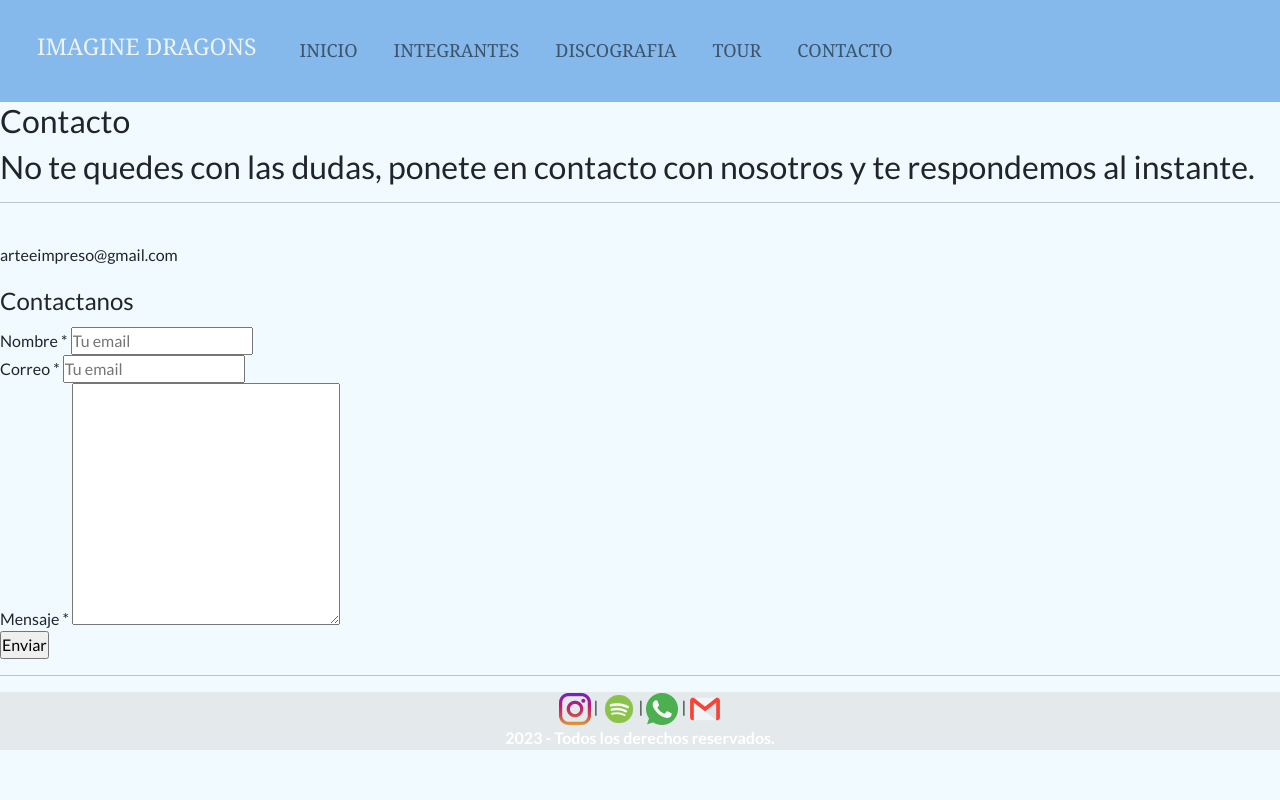
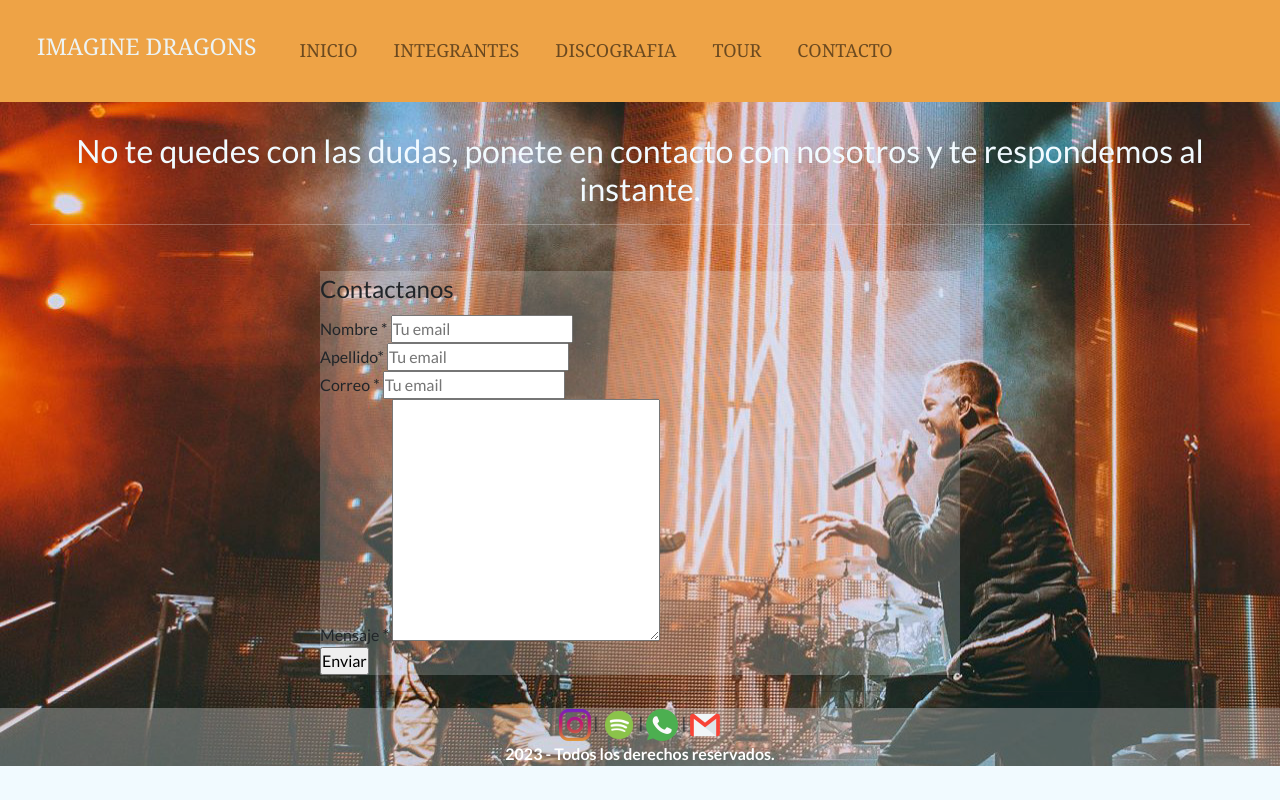
Before and after one commit to facundo-2022/Pf-Metzler-Facundo, a website: page paginas/contacto.html in a window 1280 px wide. Drawn offline with nearby package versions, Linux system fonts and the light colour scheme.

Commit message:
cambios en contacto

```diff
--- a/SCSS/estilos.scss
+++ b/SCSS/estilos.scss
@@ -1010,20 +1010,20 @@
 
     /*Comienzo de css para page de Contacto*/
 
-    .contenedor5{
+    .contenedorC{
         max-width: auto;
         display: flex;
-        background-color: rgb(133, 184, 235);
+        background-color: rgba(238, 134, 8, 0.749);
     }
 
-    .contenedor5 h1{
+    .contenedorC h1{
         font-size: 23px;
         padding: 25px;
         font-family: Georgia, 'Times New Roman', Times, serif;
         color: rgb(236, 243, 244);
         }
 
-    .flex5{
+    .flexC{
         display: flex;
         color: rgb(101, 206, 224);
     }
@@ -1048,9 +1048,28 @@
         }
 
         ul li a{
-            text-transform: uppercase;
+
             font-family:Georgia, 'Times New Roman', Times, serif;
-            color: rgb(101, 206, 224);
+            color: rgba(101, 205, 224, 0.496);
+        }
+
+        .contacto{
+            background-image: url("/IMAGENES/contacto.jpg");
+        }
+       .textosContacto{
+        color: #f1faff;
+        padding: 30px;
+            text-align: center;
+        }
+
+        .correoContacto{
+            margin-left: 15%;
+        }
+        .formulario{
+            background-color: #f1faff34;
+            width: 50%;
+           margin-left: 25%;
+
         }
 
 
--- a/paginas/contacto.html
+++ b/paginas/contacto.html
@@ -12,8 +12,8 @@
 </head>
 
 <body>
-    <div class="contenedor5">
-        <header class="flex5">
+    <div class="contenedorC">
+        <header class="flexC">
 
             <nav class="navbar navbar-expand-lg ">
                 <div class="container">
@@ -51,9 +51,7 @@
     <section class="contacto">
         <!-- Seccion 2 -->
 
-        <div class="tituloSecundario">
-            <h2>Contacto</h2>
-        </div>
+
 
         <div class="grid">
             <div class="textosContacto">
@@ -61,10 +59,7 @@
 
                 <hr>
 
-                <div class="correoContacto">
-                    <img src="../img/iconoCorreo.png" alt="">
-                    <p>arteeimpreso@gmail.com</p>
-                </div>
+
             </div>
 
             <form class="formulario" action="">
@@ -74,6 +69,10 @@
                         <div class="campo">
                             <label for="nombre">Nombre <span>*</span></label>
                             <input type="text" placeholder="Tu email" id="nombre" required>
+                        </div>
+                        <div class="campo">
+                            <label for="apellido">Apellido<span>*</span></label>
+                            <input type="text" placeholder="Tu email" id="apellido" required>
                         </div>
                         <div class="campo">
                             <label for="corre">Correo <span>*</span></label>
@@ -90,8 +89,6 @@
                 </div>
             </form>
         </div>
-    </section>
-
         <hr class="lineaDivisora">
 
         <footer>
@@ -110,6 +107,9 @@
             </div>
 
         </footer>
+    </section>
+
+
 </body>
 
 </html>
```
Also changed, not shown: CSS/estilos.css, IMAGENES/contacto.jpg (added). Lines whose indentation alone changed are shown as unchanged.
